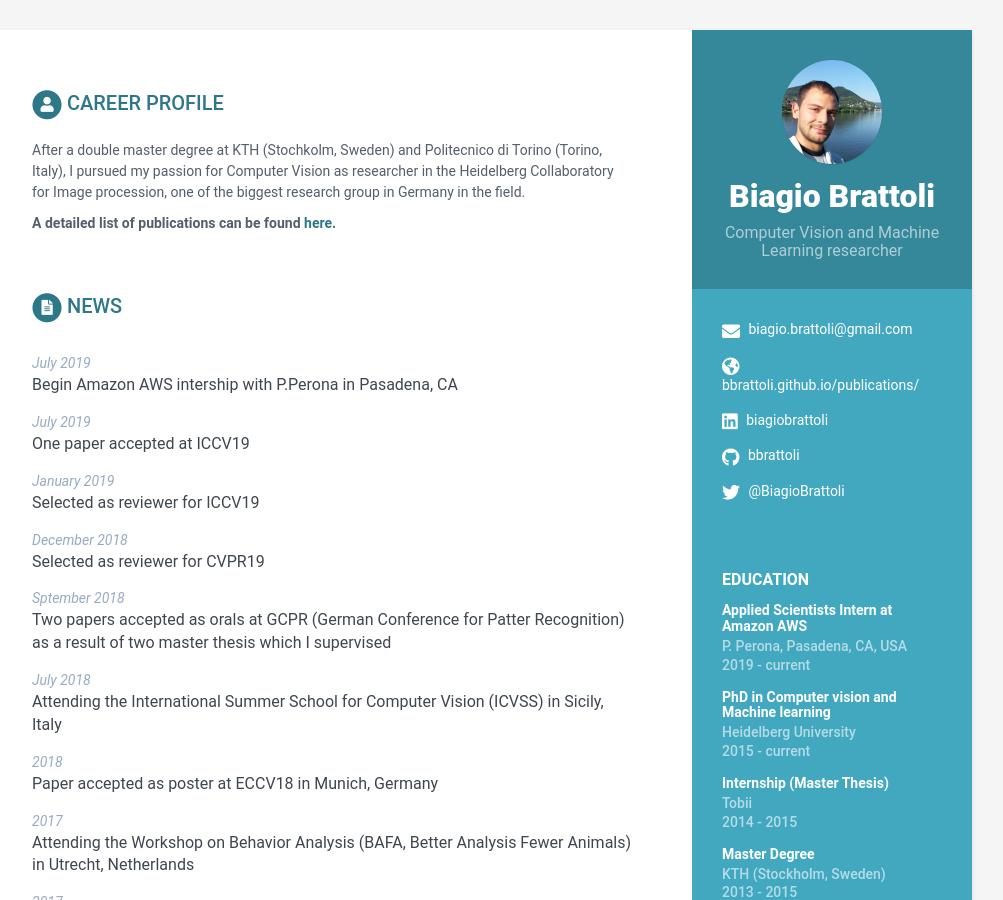
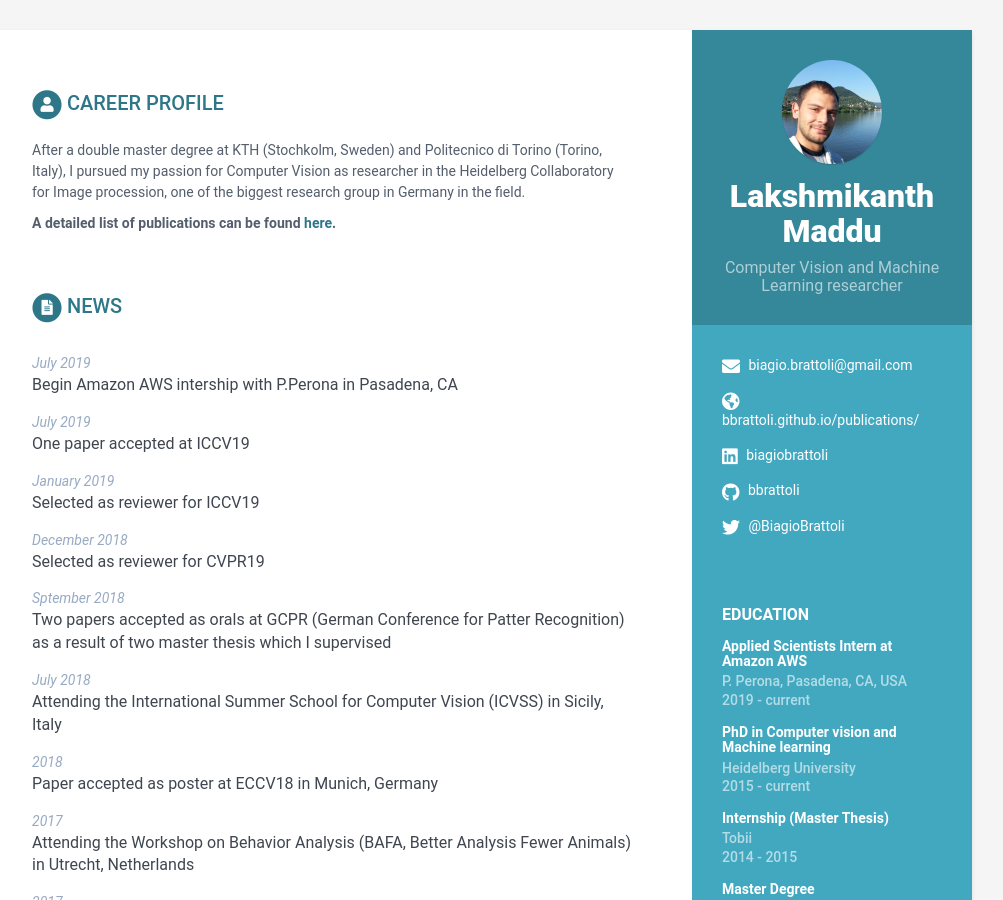
Before and after one commit to codeHack99/lakshmikanthProfile, a Jekyll site: the page built from index.html, in a window 1280 px wide and 900 px high. Shown: the whole window, without its empty margins (168-1171 px from the left). Built offline with Jekyll 4.4.1, drawn with Linux system fonts in a browser that asks for light colours.

Commit message:
name change

```diff
--- a/_data/data.yml
+++ b/_data/data.yml
@@ -7,7 +7,7 @@ sidebar:
     education: True # set to False if you want education in main section instead of in sidebar
 
     # Profile information
-    name: Biagio Brattoli
+    name: Lakshmikanth Maddu
     tagline: Computer Vision and Machine Learning researcher
     avatar: profile.png  #place a 100x100 picture inside /assets/images/ folder and provide the name of the file below
 
```
